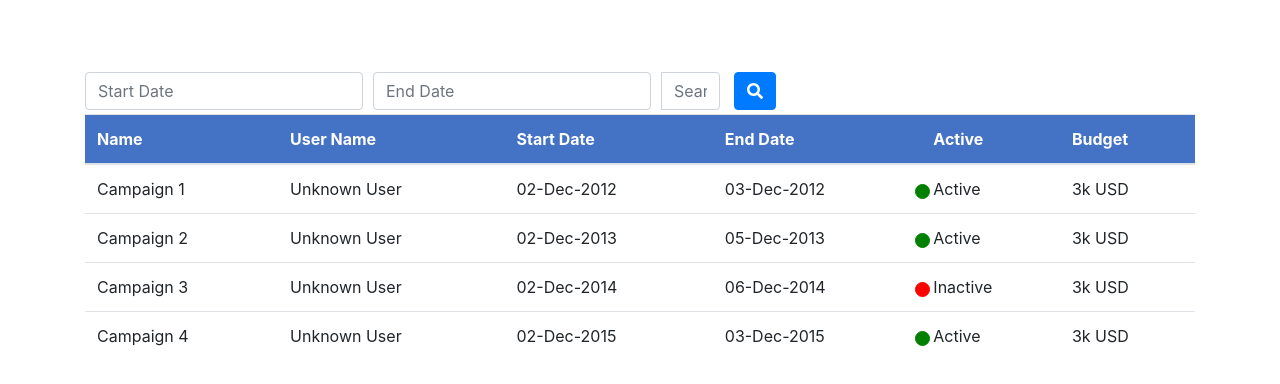
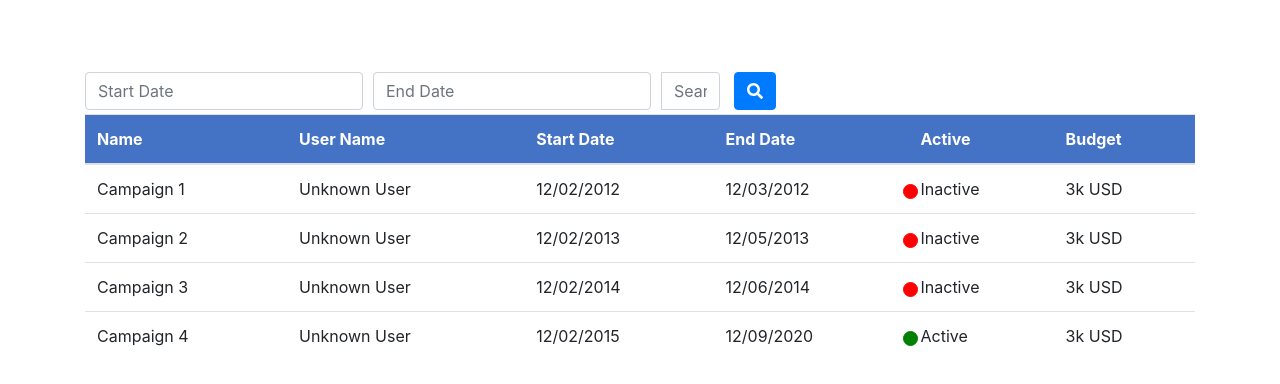
Before and after one commit to anujsharma-bbd/adword-demo, a React (Create React App) app: page /#/campaigns-list in a window 1280 px wide. Shown: the top 384 px of the page. Built offline with nearby package versions, Linux system fonts and the light colour scheme; no server answers.

Commit message:
optimised filtering

```diff
--- a/src/components/campaign-filter/campain-filter.component.js
+++ b/src/components/campaign-filter/campain-filter.component.js
@@ -58,8 +58,8 @@ class FilterComponent extends React.Component {
          <div className='row mb-1'>
             <div className='col-sm-7 filter-inputs'>
                <InputGroup>
-                  <ReactDatePicker dateFormat="dd/MM/yyyy" placeholderText='Start Date' className='form-control mr-1' selected={startDate} onChange={this.onStartChange} />
-                  <ReactDatePicker dateFormat="dd/MM/yyyy" placeholderText='End Date' className='form-control mr-1' selected={endDate} onChange={this.onEndChange} />
+                  <ReactDatePicker dateFormat="MM/dd/yyyy" placeholderText='Start Date' className='form-control mr-1' selected={startDate} onChange={this.onStartChange} />
+                  <ReactDatePicker dateFormat="MM/dd/yyyy" placeholderText='End Date' className='form-control mr-1' selected={endDate} onChange={this.onEndChange} />
                   <Input placeholder="Search by name" value={byName} onChange={this.onSearchNameChange} />
                </InputGroup>
             </div>
--- a/src/components/campaigns/campaigns-list.component.js
+++ b/src/components/campaigns/campaigns-list.component.js
@@ -62,11 +62,7 @@ const getFilteredList = (list, filter, users) => {
       })
    }
    if (filter.byName) {
-      let existedUser = users.find(item => item.name.toLowerCase().indexOf(filter.byName.toLowerCase()) !== -1);
-      if (!(existedUser)) {
-         return [];
-      }
-      filtered = filtered.filter(item => item.userId === existedUser.id);
+      filtered = filtered.filter(item => item.name.toLowerCase().indexOf(filter.byName.toLowerCase()) !== -1);
    }
    return filtered;
 }
--- a/src/components/campaigns/campaigns-table.component.js
+++ b/src/components/campaigns/campaigns-table.component.js
@@ -1,12 +1,16 @@
 import React from 'react';
 import { StatusComponent } from '../../shared/components/status.component';
 import Moment from 'react-moment';
+import moment from 'moment';
 
 export const CampaignsTableComponent = ({ list, users }) => {
 
    const getUserName = (userID) => {
       let user = users.find(x => x.id === userID);
       return (user && user.name) || 'Unknown User';
+   }
+   const getStatus = (campaign) => {
+      return (moment() >= moment(campaign.startDate) && moment() <= moment(campaign.endDate))
    }
    return (
       <div className="table-responsive">
@@ -44,23 +48,23 @@ export const CampaignsTableComponent = ({ list, users }) => {
                      return (
                         <tr key={index}>
                            <td>
-                              {item.campaignName}
+                              {item.name}
                            </td>
                            <td>
                               {getUserName(item.userId)}
                            </td>
                            <td>
-                              <Moment format="DD-MMM-YYYY">
+                              <Moment format="MM/DD/YYYY">
                                  {item.startDate}
                               </Moment>
                            </td>
                            <td>
-                              <Moment format="DD-MMM-YYYY">
+                              <Moment format="MM/DD/YYYY">
                                  {item.endDate}
                               </Moment>
                            </td>
                            <td>
-                              <StatusComponent active={item.active} />
+                              <StatusComponent active={getStatus(item)} />
                            </td>
                            <td>
                               {item.budget}
--- a/src/store/initial-state.js
+++ b/src/store/initial-state.js
@@ -2,8 +2,8 @@ export const initialState = {
    users: [],
    filters: null,
    campaignsList: [
-      { campaignName: 'Campaign 1', userId: 1, startDate: '12/02/2012', endDate: '12/03/2012', active: true, budget: '3k USD' },
-      { campaignName: 'Campaign 2', userId: null, startDate: '12/02/2013', endDate: '12/05/2013', active: true, budget: '3k USD' },
-      { campaignName: 'Campaign 3', userId: 2, startDate: '12/02/2014', endDate: '12/06/2014', active: false, budget: '3k USD' },
-      { campaignName: 'Campaign 4', userId: 3, startDate: '12/02/2015', endDate: '12/03/2015', active: true, budget: '3k USD' }]
+      { id: 1, name: 'Campaign 1', userId: 1, startDate: '12/02/2012', endDate: '12/03/2012', budget: '3k USD' },
+      { id: 2, name: 'Campaign 2', userId: null, startDate: '12/02/2013', endDate: '12/05/2013', budget: '3k USD' },
+      { id: 3, name: 'Campaign 3', userId: 2, startDate: '12/02/2014', endDate: '12/06/2014', budget: '3k USD' },
+      { id: 4, name: 'Campaign 4', userId: 3, startDate: '12/02/2015', endDate: '12/09/2020', budget: '3k USD' }]
 };
```
